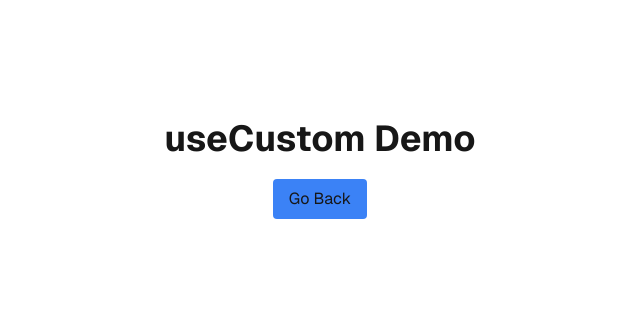
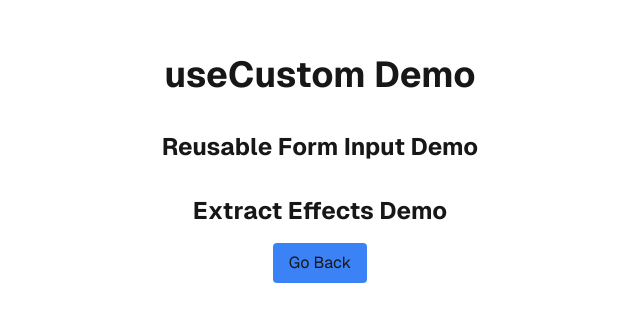
Before and after one commit to AvrilMaleham/react_hooks, a Next.js app: page /useCustom in a window 1280 px wide. Shown: the part 241-562 px from the top of the page, without its empty margins (320-960 px from the left). Built offline with nearby package versions, Linux system fonts and the light colour scheme.

Commit message:
chore: basic layout for custom page

```diff
--- a/src/app/useCustom/page.tsx
+++ b/src/app/useCustom/page.tsx
@@ -1,10 +1,14 @@
 "use client";
 import BackButton from "@/components/backButton";
+import UseCustomDemoOne from "@/components/useCustomDemoOne";
+import UseCustomDemoTwo from "@/components/useCustomDemoTwo";
 
 export default function useCustomDemo() {
   return (
     <div className="flex flex-col items-center justify-center h-screen font-[family-name:var(--font-geist-sans)]">
       <h1 className="text-4xl font-bold m-5">useCustom Demo</h1>
+      <UseCustomDemoOne/>
+      <UseCustomDemoTwo />
       <BackButton />
     </div>
   );
--- /dev/null
+++ b/src/components/useCustomDemoOne.tsx
@@ -0,0 +1,11 @@
+
+
+export default function UseCustomDemoOne() {
+
+    return (
+      <div className="flex flex-col items-center justify-center">
+        <h2 className="text-2xl font-bold m-4">Reusable Form Input Demo</h2>
+
+      </div>
+    );
+  }
--- /dev/null
+++ b/src/components/useCustomDemoTwo.tsx
@@ -0,0 +1,11 @@
+
+
+export default function UseCustomDemoTwo() {
+
+  return (
+    <div className="flex flex-col items-center justify-center">
+      <h2 className="text-2xl font-bold m-4">Extract Effects Demo</h2>
+
+    </div>
+  );
+}
```
